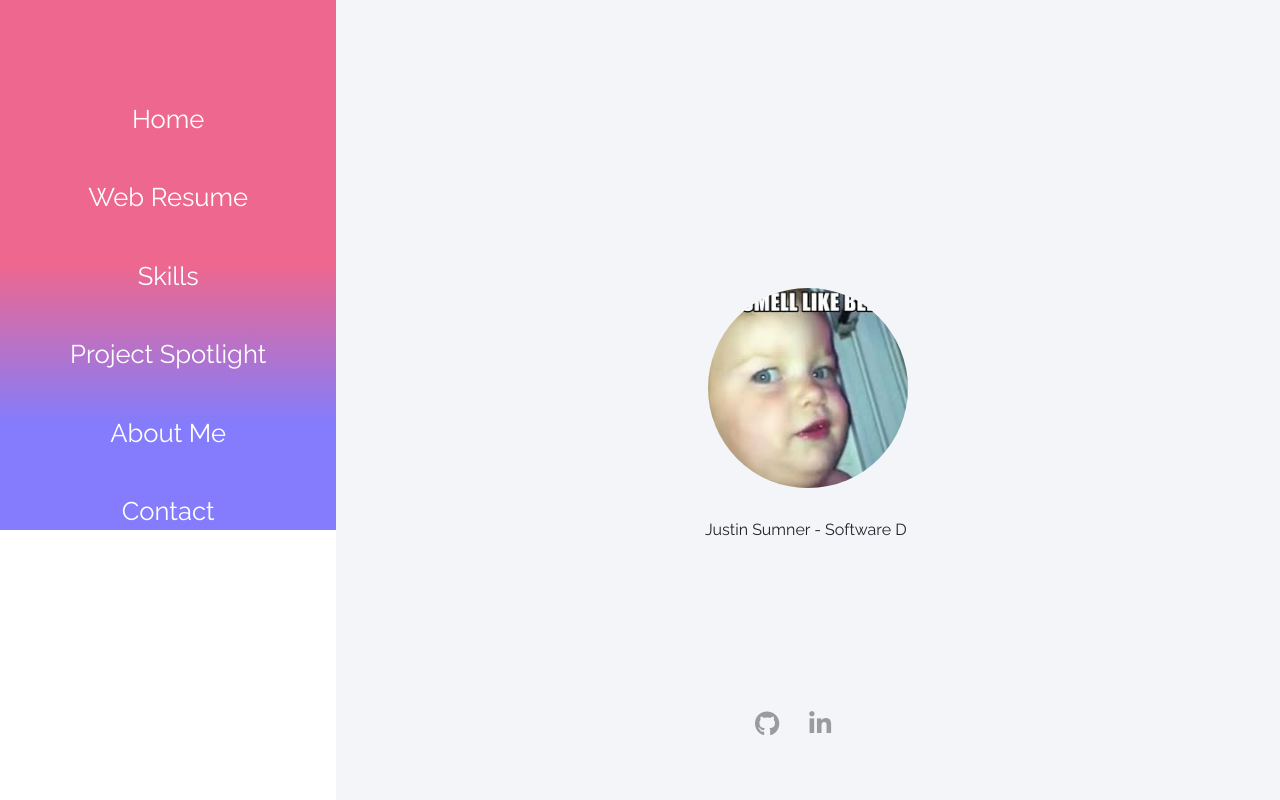
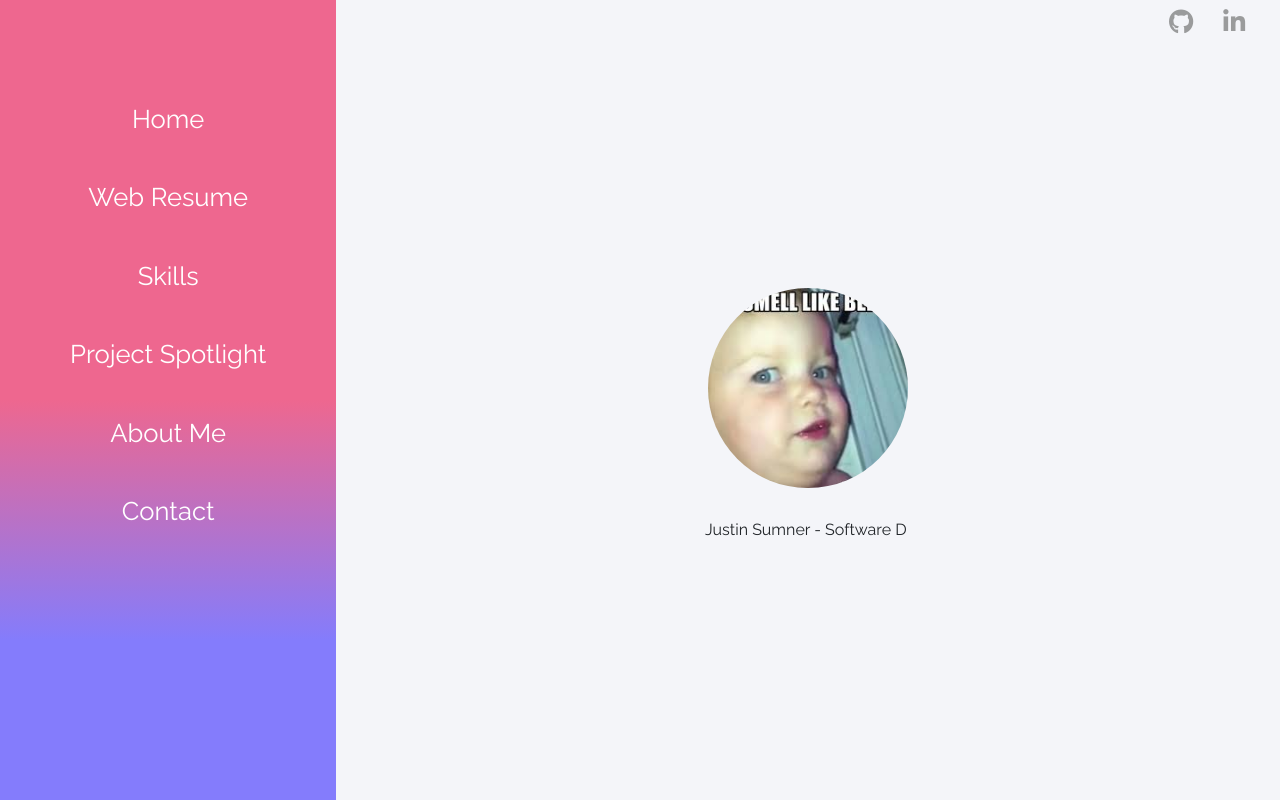
Before and after one commit to justws95/react-resume-site, a React (Create React App) app: page / in a window 1280 px wide. Built offline with nearby package versions, Linux system fonts and the light colour scheme.

Commit message:
Updated profile-links position. Really just needed a win

```diff
--- a/src/components/App.css
+++ b/src/components/App.css
@@ -22,6 +22,7 @@ body{
 }
 nav
 {
+  min-height: 100vh;
   padding:60px 30px 0px 30px ;
   flex:var(--sidebar-flex);
   background: rgb(238,103,143);
@@ -85,9 +86,10 @@ h1,h2,h3,h4,p{
 .profile-links
 {
   position: absolute;
-  margin-top: 20px;
+  position: absolute;
+  top: 10px;
+  right: 5px;
   display: flex;
-  bottom: 60px;
 }
 .profile-links i
 {
```
